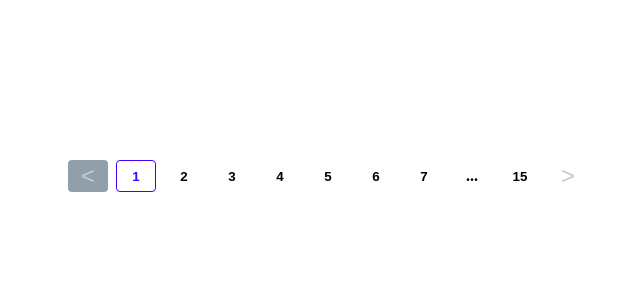
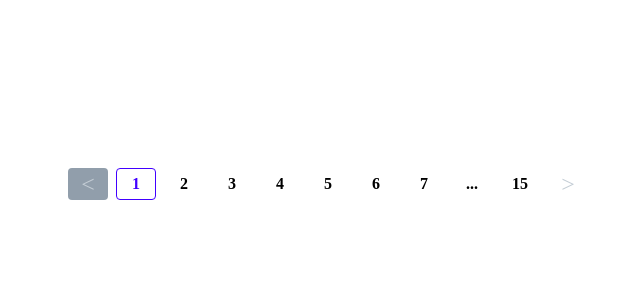
Before and after one commit to keremyurttas/PaginationVue, a Vue app: page / in a window 1280 px wide. Shown: the top 300 px of the page, without its empty margins (312-952 px from the left). Built offline with nearby package versions, Linux system fonts and the light colour scheme.

Commit message:
Delete reset.css and unnesseccary assets

```diff
--- a/src/assets/css/reset.css
+++ /dev/null
@@ -1,124 +0,0 @@
-html,
-body,
-div,
-span,
-applet,
-object,
-iframe,
-h1,
-h2,
-h3,
-h4,
-h5,
-h6,
-p,
-blockquote,
-pre,
-a,
-abbr,
-acronym,
-address,
-big,
-cite,
-code,
-del,
-dfn,
-em,
-img,
-ins,
-kbd,
-q,
-s,
-samp,
-small,
-strike,
-strong,
-sub,
-sup,
-tt,
-var,
-b,
-u,
-i,
-center,
-dl,
-dt,
-dd,
-ol,
-ul,
-li,
-fieldset,
-form,
-label,
-legend,
-table,
-caption,
-tbody,
-tfoot,
-thead,
-tr,
-th,
-td,
-article,
-aside,
-canvas,
-details,
-embed,
-figure,
-figcaption,
-footer,
-header,
-hgroup,
-menu,
-nav,
-output,
-ruby,
-section,
-summary,
-time,
-mark,
-audio,
-video {
-  margin: 0;
-  padding: 0;
-  border: 0;
-  font-size: 100%;
-  font: inherit;
-  vertical-align: baseline;
-}
-/* HTML5 display-role reset for older browsers */
-article,
-aside,
-details,
-figcaption,
-figure,
-footer,
-header,
-hgroup,
-menu,
-nav,
-section {
-  display: block;
-}
-body {
-  line-height: 1;
-}
-ol,
-ul {
-  list-style: none;
-}
-blockquote,
-q {
-  quotes: none;
-}
-blockquote:before,
-blockquote:after,
-q:before,
-q:after {
-  content: "";
-  content: none;
-}
-table {
-  border-collapse: collapse;
-  border-spacing: 0;
-}
--- a/src/components/PaginationVue.vue
+++ b/src/components/PaginationVue.vue
@@ -177,6 +177,16 @@
 });
 </script>
 <style scoped>
+section,
+button {
+  margin: 0;
+  padding: 0;
+  border: 0;
+  font-size: 100%;
+  font: inherit;
+  vertical-align: baseline;
+}
+
 .container {
   padding: 10rem;
   width: 100%;
--- a/src/main.js
+++ b/src/main.js
@@ -1,4 +1,3 @@
 import { createApp } from "vue";
 import App from "./App.vue";
-import "./assets/css/reset.css";
 createApp(App).mount("#app");
```
Also changed, not shown: src/assets/paginationVue/left.svg (deleted), src/assets/paginationVue/right.svg (deleted).
